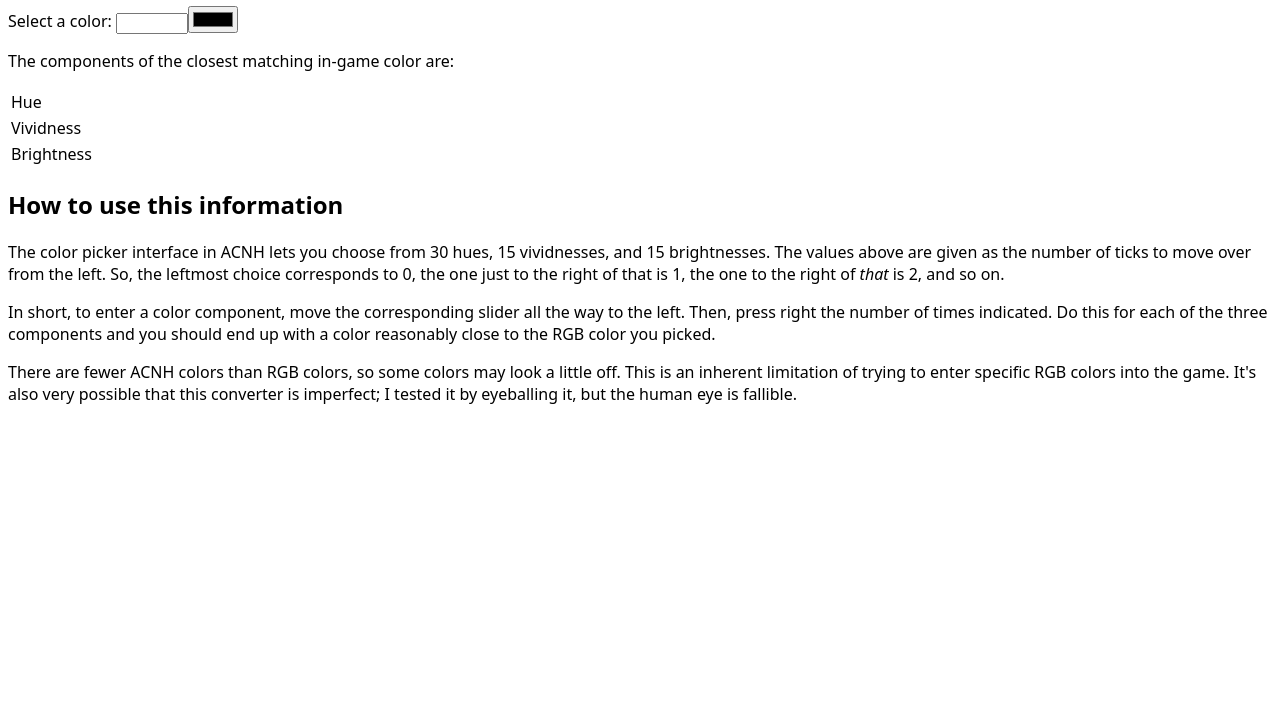
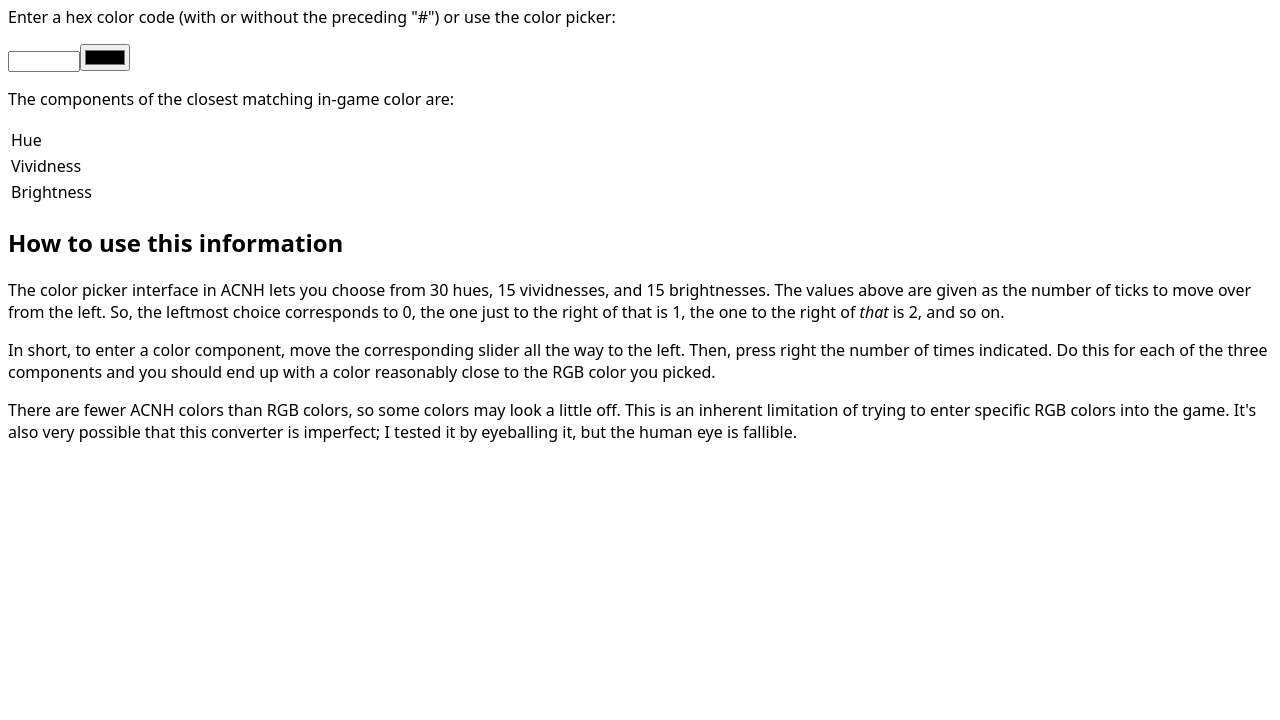
Before and after one commit to HeladoDeBrownie/New-Horizons-Color-Converter, a plain HTML site: page index.html in a window 1280 px wide. Shown: the part 80-800 px from the top of the page. Drawn offline with Linux system fonts and the light colour scheme.

Commit message:
clarify color prompt

```diff
--- a/index.html
+++ b/index.html
@@ -8,7 +8,8 @@
 
     <body>
         <h1>New Horizons Color Converter</h1>
-        <p>Select a color: <input id="color-text" type="text" size="7"><input id="color-color" type="color"></p>
+        <p>Enter a hex color code (with or without the preceding "#") or use the color picker:</p>
+        <p><input id="color-text" type="text" size="7"><input id="color-color" type="color"></p>
         <p>The components of the closest matching in-game color are:</p>
         <table>
             <tr><td>Hue</td><td id="hue"></td></tr>
```
